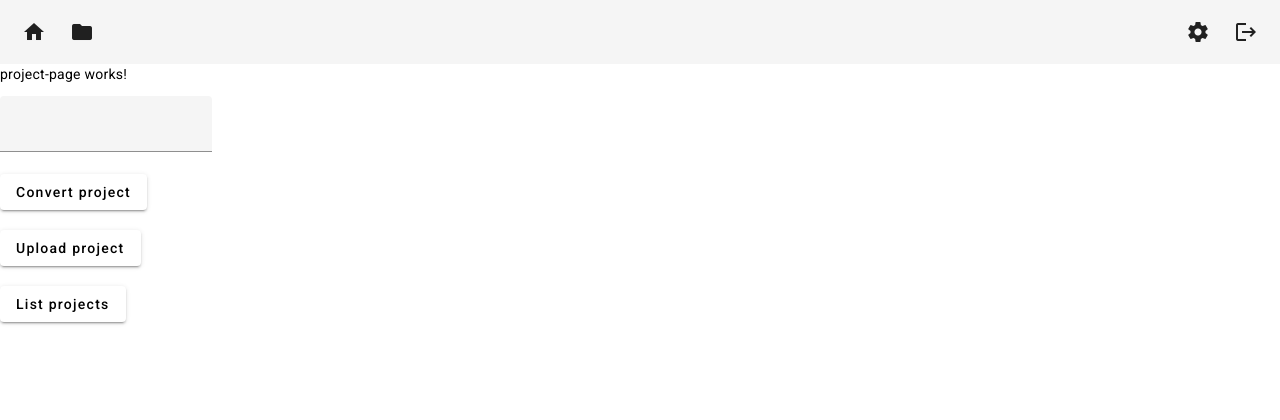
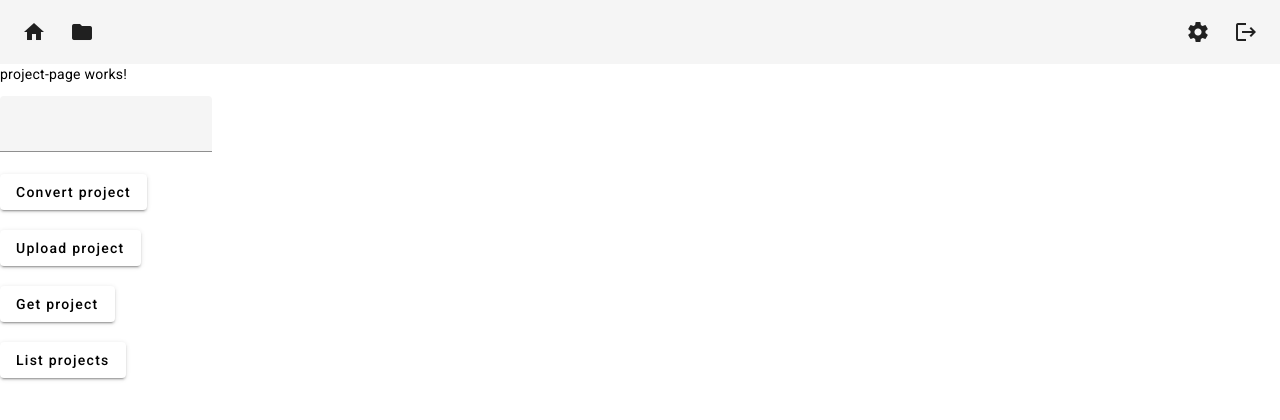
Before and after one commit to SwiftFaze/brink-electron-app, an Angular app: page /project in a window 1280 px wide. Shown: the top 420 px of the page. Built offline with nearby package versions, Linux system fonts and the light colour scheme.

Commit message:
init file download

```diff
--- a/package.json
+++ b/package.json
@@ -23,6 +23,8 @@
     "@angular/platform-browser": "^16.0.0",
     "@angular/platform-browser-dynamic": "^16.0.0",
     "@angular/router": "^16.0.0",
+    "file-saver": "^2.0.5",
+    "jszip": "^3.10.1",
     "material-design-icons": "^3.0.1",
     "material-icons": "^1.13.6",
     "pako": "^2.1.0",
@@ -34,6 +36,7 @@
     "@angular-devkit/build-angular": "^16.0.2",
     "@angular/cli": "~16.0.2",
     "@angular/compiler-cli": "^16.0.0",
+    "@types/file-saver": "^2.0.5",
     "@types/jasmine": "~4.3.0",
     "@types/pako": "^2.0.0",
     "electron": "^24.3.1",
--- a/src/app/pages/project-page/project-page.component.html
+++ b/src/app/pages/project-page/project-page.component.html
@@ -18,6 +18,11 @@
 <br>
 <br>
 
+<button mat-raised-button (click)="getProject()">Get project</button>
+
+<br>
+<br>
+
 
 <button mat-raised-button (click)="getUserProjects()">List projects</button>
 <div>
--- a/src/app/pages/project-page/project-page.component.ts
+++ b/src/app/pages/project-page/project-page.component.ts
@@ -3,6 +3,8 @@ import {ContextService} from "../../core/context/context.service";
 import {Menu} from "../../shared/constants/menu";
 import {inflate} from 'pako';
 import {AbletonProjectService} from "../../shared/ableton-project.service";
+import * as JSZip from 'jszip';
+import { saveAs } from 'file-saver';
 
 @Component({
     selector: 'app-project-page',
@@ -11,7 +13,7 @@ import {AbletonProjectService} from "../../shared/ableton-project.service";
 })
 export class ProjectPageComponent implements OnInit {
 
-
+    notification: string = '';
     testing: string = "nothing"
     userProjects: string[] = [];
 
@@ -23,10 +25,15 @@ export class ProjectPageComponent implements OnInit {
     ngOnInit(): void {
         this.testing = "nothing"
         console.log("Project page!")
+
     }
 
 
-    applyFilter($event: KeyboardEvent) {
+    getProject() {
+        this.abletonProjectService.getProject(2).subscribe(data => {
+            const blob = new Blob([data], { type: 'application/zip' });
+            saveAs(blob, 'project.zip'); // Change the filename as needed
+        });
 
     }
 
--- a/src/app/shared/ableton-project.service.ts
+++ b/src/app/shared/ableton-project.service.ts
@@ -24,4 +24,14 @@ export class AbletonProjectService {
     getUserProjects(): Observable<string[]> {
         return this.http.get<string[]>(this.basePath + '/projects');
     }
+
+
+    getProject(projectId: number): Observable<any> {
+        return this.http.get(this.basePath + '/projects/download/' + projectId, {
+            responseType: 'arraybuffer' as 'json',
+        });
+    }
+
+
+
 }
```
Also changed, not shown: 1 other file (tests, documents, lock files or other folders).
